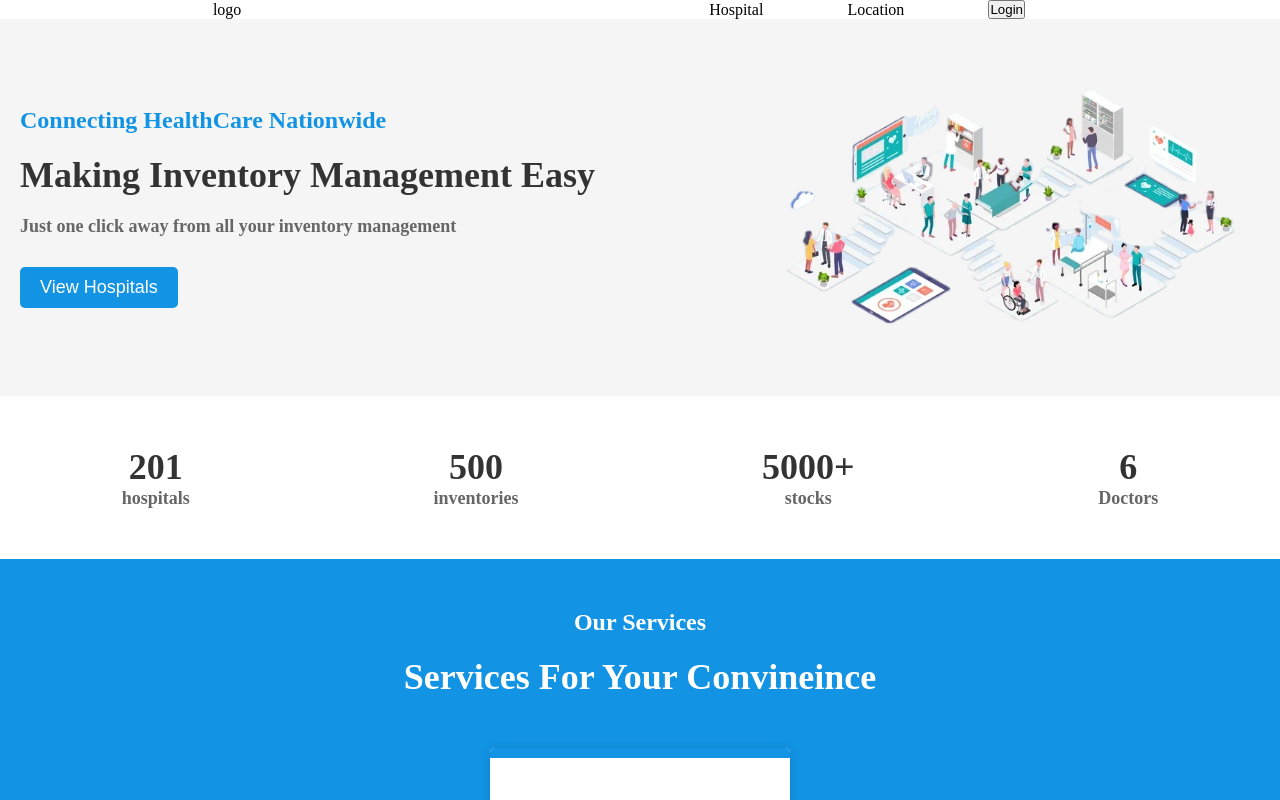
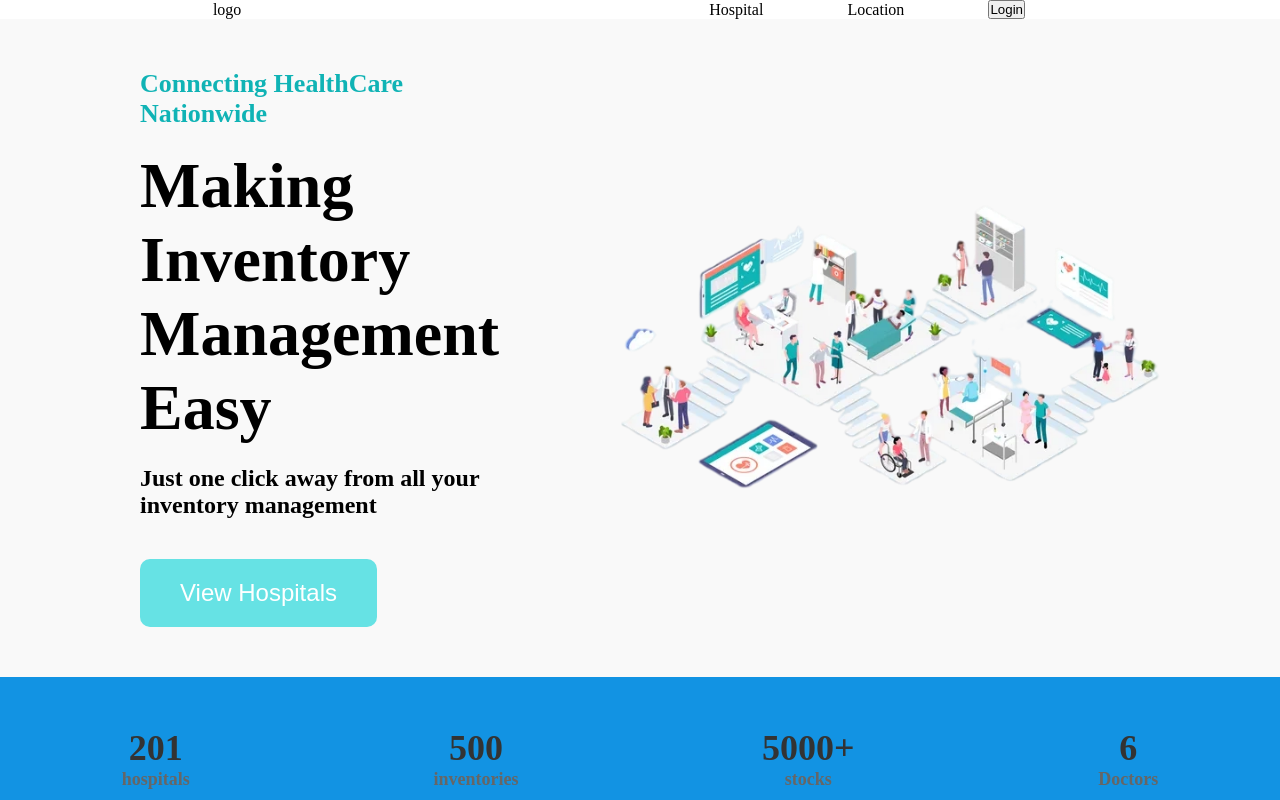
Before and after one commit to Akanchha112/Centralized-hospital-system, a React (Create React App) app: page / in a window 1280 px wide. Shown: the top 800 px of the page. Built offline with nearby package versions, Linux system fonts and the light colour scheme.

Commit message:
section modification

```diff
--- a/src/pages/index.css
+++ b/src/pages/index.css
@@ -31,62 +31,64 @@ header {
     display: flex;
     justify-content: space-between;
     align-items: center;
-    padding: 20px;
-    background-color: #f5f5f5;
+    padding: 50px;
+    background-color: #f9f9f9;
   }
 
   .header-text {
-    width: 50%;
+    display: flex;
+    flex-direction: column;
+    align-items: center;
+    max-width: 600px;
+    margin-right: 90px;
+    margin-left: 90px;
   }
 
   .header-text h3 {
-    font-size: 24px;
-    font-weight: bold;
+    font-size: 26px;
+    align-self: flex-start;
+    color: #10b3b5;
+    margin: 0;
     margin-bottom: 20px;
-    color: #1293e3;
   }
 
   .header-text h2 {
-    font-size: 36px;
-    font-weight: bold;
+    font-size: 64px;
+    margin: 0;
+    align-self: flex-start;
     margin-bottom: 20px;
-    color: #333333;
   }
 
   .header-text h4 {
-    font-size: 18px;
-    margin-bottom: 30px;
-    color: #666666;
+    font-size: 24px;
+    margin: 0;
+    align-self: flex-start;
+    margin-bottom: 40px;
   }
 
   .header-text button {
-    background-color: #1293e3;
-    color: #ffffff;
-    font-size: 18px;
+    font-size: 24px;
+    align-self: flex-start;
+    padding: 20px 40px;
     border: none;
-    padding: 10px 20px;
-    border-radius: 5px;
+    border-radius: 10px;
+    background-color: #66e2e4;
+    color: white;
     cursor: pointer;
-    transition: all 0.3s ease;
-  }
-
-  .header-text button:hover {
-    background-color: #ffffff;
-    color: #1293e3;
-    border: 2px solid #1293e3;
   }
 
   .header-illustration img {
-    width: 100%;
-    max-width: 500px;
+    max-width: 600px;
+    margin-right: 90px;
   }
+
 
   /* Stats Count section */
   .stats-count {
     display: flex;
     justify-content: space-around;
     align-items: center;
-    background-color: #ffffff;
+    background-color: #1293e3;
     padding: 50px 0;
   }
 
@@ -109,8 +111,8 @@ header {
 
   /* Our Services section */
   .our-services {
-    background-color: #1293e3;
-    color: #ffffff;
+    background-color: #ffffff;
+    color: #66e2e4;
     padding: 50px 0;
   }
 
```
